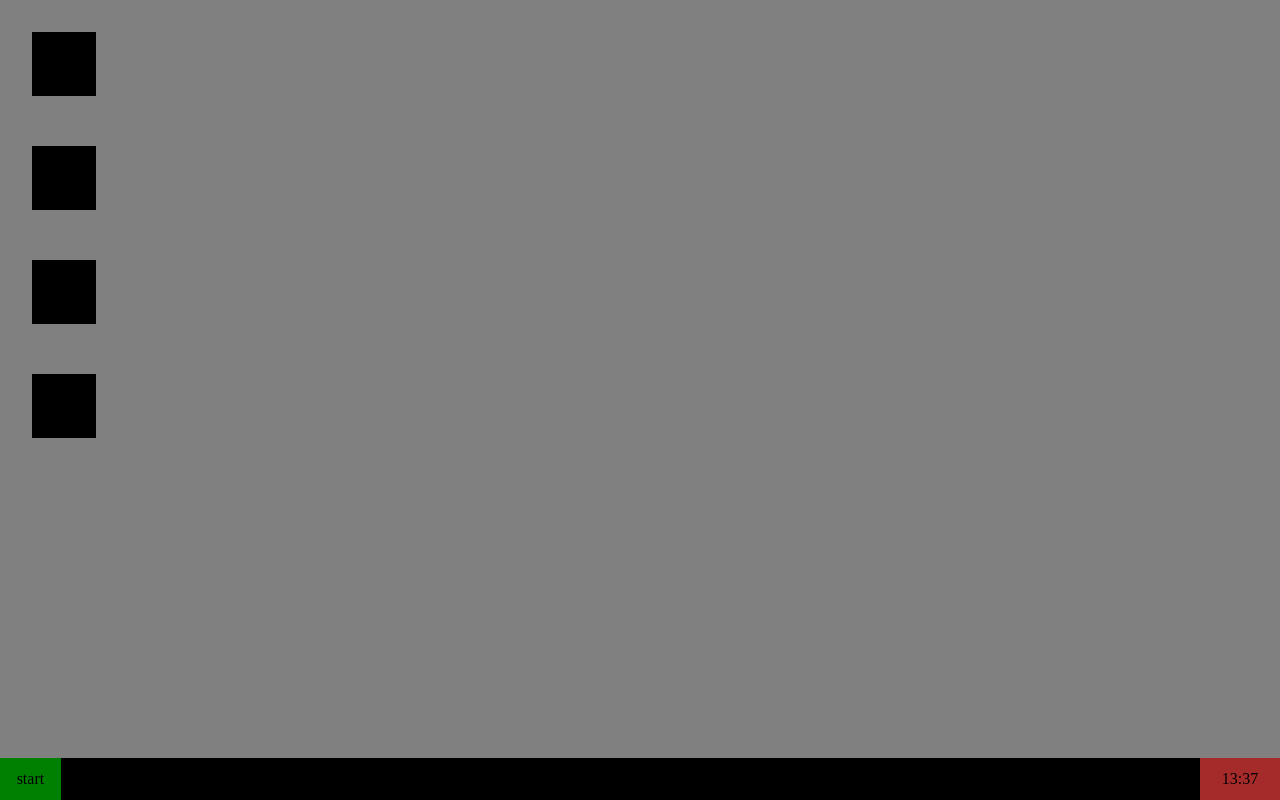
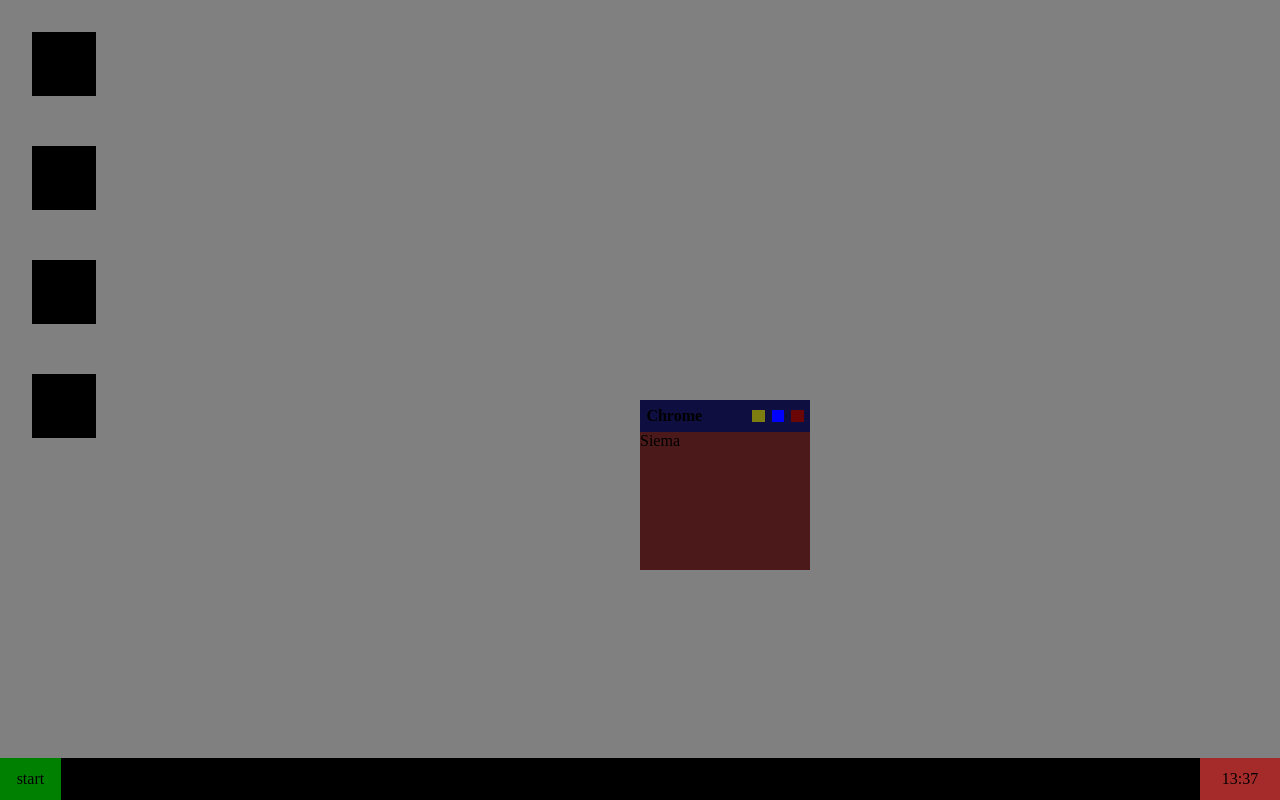
Before and after one commit to mziomek11/xp, a React (Create React App) app: page / in a window 1280 px wide. Built offline with nearby package versions, Linux system fonts and the light colour scheme.

Commit message:
Add basic window
With basic moving system.

```diff
--- a/src/components/desktop/files/index.tsx
+++ b/src/components/desktop/files/index.tsx
@@ -7,7 +7,7 @@ const Files = () => {
   return (
     <div>
       {fileNames.map((name, i) => (
-        <File name={name} left={0} top={50 * i} />
+        <File name={name} key={i} left={0} top={50 * i} />
       ))}
     </div>
   );
--- a/src/components/desktop/index.tsx
+++ b/src/components/desktop/index.tsx
@@ -1,10 +1,12 @@
 import React from "react";
 import Files from "./files";
+import Window from "../window";
 
 const Desktop = () => {
   return (
     <div className="desktop">
       <Files />
+      <Window name="Chrome">Siema</Window>
     </div>
   );
 };
--- a/src/components/toolbar/applications/index.tsx
+++ b/src/components/toolbar/applications/index.tsx
@@ -4,9 +4,9 @@ import Application from "../application";
 const Applications = () => {
   return (
     <div className="toolbar__applications">
-      <Application name={"Terminal"} />
+      {/* <Application name={"Terminal"} />
       <Application name={"Google Chrome"} />
-      <Application name={"VS Code"} />
+      <Application name={"VS Code"} /> */}
     </div>
   );
 };
--- /dev/null
+++ b/src/components/window/action/index.tsx
@@ -0,0 +1,17 @@
+import React from "react";
+
+type Props = {
+  type: "exit" | "minimalize" | "fullscreen";
+  onClick?: () => void;
+};
+
+const Action: React.FC<Props> = ({ type, onClick }) => {
+  return (
+    <div
+      className={`window__action window__action--${type}`}
+      onClick={onClick}
+    />
+  );
+};
+
+export default Action;
--- /dev/null
+++ b/src/components/window/bar/index.tsx
@@ -0,0 +1,85 @@
+import React from "react";
+import Action from "../action";
+
+type Props = {
+  onWindowMove: (left: number, top: number) => void;
+  lastWindowX: number;
+  lastWindowY: number;
+  windowWidth: number;
+  windowHeight: number;
+  name?: string;
+  onMinimalize?: () => void;
+  onFullscreen?: () => void;
+  onExit?: () => void;
+};
+
+type State = {
+  barX: number;
+  barY: number;
+  maxBarX: number;
+  maxBarY: number;
+};
+
+class Bar extends React.Component<Props, State> {
+  readonly state: State = {
+    barX: 0,
+    barY: 0,
+    maxBarX: 0,
+    maxBarY: 0
+  };
+
+  shouldComponentUpdate() {
+    return false;
+  }
+
+  componentWillUnmount() {
+    window.removeEventListener("mouseup", this.handleMouseUp);
+    window.removeEventListener("mousemove", this.handleMouseMove);
+  }
+
+  handleMouseDown = (ev: React.MouseEvent<HTMLDivElement>) => {
+    const { lastWindowX, lastWindowY, windowWidth, windowHeight } = this.props;
+    const { clientX, clientY } = ev;
+    const { innerWidth, innerHeight } = window;
+    this.setState({
+      barX: lastWindowX - clientX,
+      barY: lastWindowY - clientY,
+      maxBarX: innerWidth - windowWidth,
+      maxBarY: innerHeight - windowHeight
+    });
+
+    window.addEventListener("mouseup", this.handleMouseUp);
+    window.addEventListener("mousemove", this.handleMouseMove);
+  };
+
+  handleMouseUp = () => {
+    window.addEventListener("mouseup", this.handleMouseUp);
+    window.removeEventListener("mousemove", this.handleMouseMove);
+  };
+
+  handleMouseMove = (e: MouseEvent) => {
+    const { barX, barY, maxBarX, maxBarY } = this.state;
+    let left: number = Math.max(e.clientX + barX, 0);
+    let top: number = Math.max(e.clientY + barY, 0);
+    left = Math.min(left, maxBarX);
+    top = Math.min(top, maxBarY);
+
+    this.props.onWindowMove(left, top);
+  };
+
+  render() {
+    const { name, onMinimalize, onFullscreen, onExit } = this.props;
+    return (
+      <div className="window__bar" onMouseDown={this.handleMouseDown}>
+        <h4 className="window__title">{name}</h4>
+        <div className="window__actions">
+          <Action type={"minimalize"} onClick={onMinimalize} />
+          <Action type={"fullscreen"} onClick={onFullscreen} />
+          <Action type={"exit"} onClick={onExit} />
+        </div>
+      </div>
+    );
+  }
+}
+
+export default Bar;
--- /dev/null
+++ b/src/components/window/index.tsx
@@ -0,0 +1,44 @@
+import React from "react";
+import Bar from "./bar";
+
+type Props = {
+  name?: string;
+};
+
+type State = {
+  top: number;
+  left: number;
+  width: number;
+  height: number;
+};
+
+class Window extends React.Component<Props, State> {
+  readonly state: State = {
+    top: window.innerHeight / 2,
+    left: window.innerWidth / 2,
+    width: 170,
+    height: 170
+  };
+
+  setPosition = (left: number, top: number) => this.setState({ top, left });
+
+  render() {
+    const { children, name } = this.props;
+    const { top, left, width, height } = this.state;
+    return (
+      <div className="window" style={{ top, left, width, height }}>
+        <Bar
+          name={name}
+          onWindowMove={this.setPosition}
+          lastWindowX={left}
+          lastWindowY={top}
+          windowHeight={height}
+          windowWidth={width}
+        />
+        {children}
+      </div>
+    );
+  }
+}
+
+export default Window;
--- a/src/styles/abstracts/_variables.scss
+++ b/src/styles/abstracts/_variables.scss
@@ -5,3 +5,7 @@ $toolbar-height: 2.6em;
 $start-width: 3.8em;
 
 $time-width: 5em;
+
+$window-bar-height: 2em;
+$window-bar-padding: 0.4em;
+$window-action-size: 0.8em;
--- a/src/styles/base/_base.scss
+++ b/src/styles/base/_base.scss
@@ -2,6 +2,7 @@
   margin: 0;
   padding: 0;
   box-sizing: border-box;
+  user-select: none;
 }
 
 ul {
--- /dev/null
+++ b/src/styles/components/_window.scss
@@ -0,0 +1,51 @@
+.window {
+  position: absolute;
+  z-index: 1;
+
+  background: rgb(75, 25, 25);
+}
+
+.window__bar {
+  display: flex;
+  align-items: center;
+  justify-content: space-between;
+  padding: 0 $window-bar-padding;
+  height: $window-bar-height;
+  background: rgb(14, 14, 65);
+}
+
+.window__title {
+  user-select: none;
+}
+
+.window__actions {
+  display: flex;
+  height: 100%;
+  align-items: center;
+}
+
+.window__action {
+  width: $window-action-size;
+  height: $window-action-size;
+  margin-right: $window-bar-padding;
+
+  &:hover {
+    cursor: pointer;
+  }
+
+  &:last-child {
+    margin-right: 0;
+  }
+
+  &--minimalize {
+    background: rgb(126, 126, 16);
+  }
+
+  &--fullscreen {
+    background: rgb(0, 0, 255);
+  }
+
+  &--exit {
+    background: rgb(107, 6, 6);
+  }
+}
--- a/src/styles/layout/_start.scss
+++ b/src/styles/layout/_start.scss
@@ -2,6 +2,5 @@
   background: green;
   width: $start-width;
   height: 100%;
-  user-select: none;
   @include flex-centered;
 }
--- a/src/styles/main.scss
+++ b/src/styles/main.scss
@@ -5,4 +5,4 @@
 @import "layout/screen", "layout/desktop", "layout/toolbar", "layout/start",
   "layout/time";
 
-@import "components/file";
+@import "components/file", "components/window";
```
